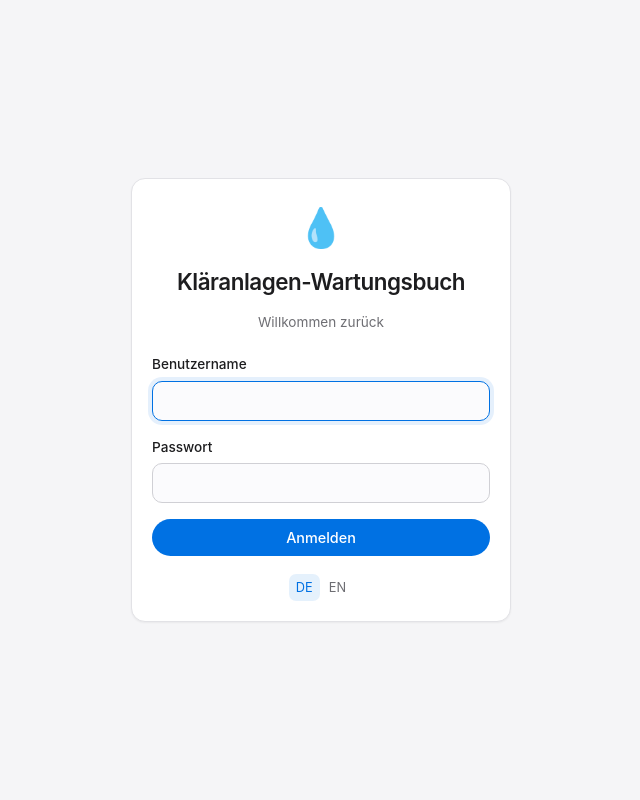
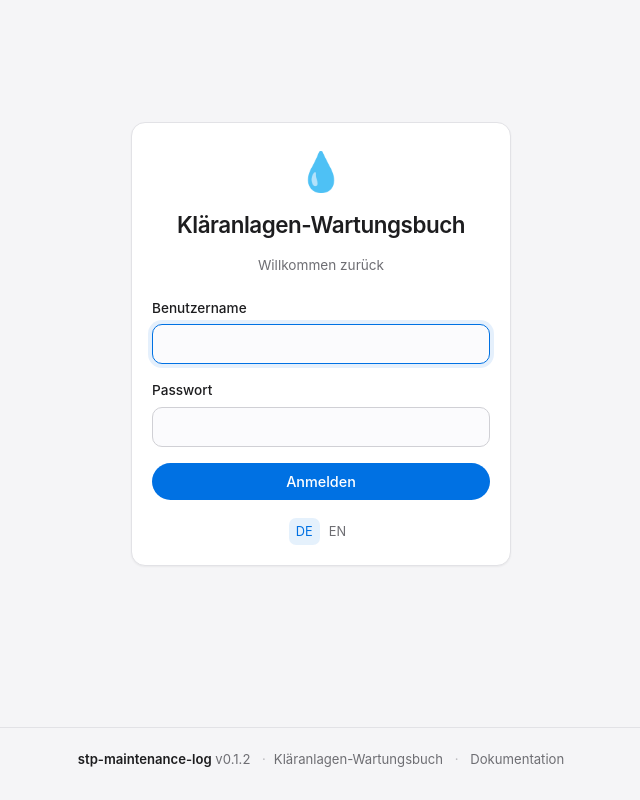
Before and after one commit to skyhell/stp-maintenance-log, a FastAPI app: page /login in a window 1280 px wide. Shown: the whole page, without its empty margins (319-959 px from the left). Run offline with FastAPI, Linux system fonts and the light colour scheme.

Commit message:
feat: add a site footer with app name, version and docs link on every page
Sticky-to-bottom footer showing 'stp-maintenance-log v<version> · <title> · Documentation' via a flex body layout; new footer.docs i18n key (DE/EN).

Co-Authored-By: Claude Opus 4.8 <noreply@anthropic.com>

```diff
--- a/app/i18n/de.json
+++ b/app/i18n/de.json
@@ -31,6 +31,7 @@
   "common.required": "Pflichtfeld",
   "common.close": "Schließen",
 
+  "footer.docs": "Dokumentation",
   "theme.toggle": "Design wechseln",
   "lang.label": "Sprache",
 
--- a/app/i18n/en.json
+++ b/app/i18n/en.json
@@ -31,6 +31,7 @@
   "common.required": "required",
   "common.close": "Close",
 
+  "footer.docs": "Documentation",
   "theme.toggle": "Toggle theme",
   "lang.label": "Language",
 
--- a/app/static/css/app.css
+++ b/app/static/css/app.css
@@ -72,7 +72,11 @@ body {
   line-height: 1.5;
   -webkit-font-smoothing: antialiased;
   font-size: 15px;
+  min-height: 100vh;
+  display: flex;
+  flex-direction: column;
 }
+body > main { flex: 1 0 auto; }
 
 a { color: var(--accent); text-decoration: none; }
 a:hover { text-decoration: underline; }
@@ -263,7 +267,22 @@ tbody tr:hover { background: var(--bg-elev-2); }
 .flash-error { background: var(--danger-soft); color: var(--danger); border-color: var(--danger); }
 
 /* ---------- Login ---------- */
-.auth-wrap { min-height: 100vh; display: grid; place-items: center; padding: 20px; }
+.auth-wrap { display: grid; place-items: center; padding: 40px 20px; }
+
+/* ---------- Site footer (on every page) ---------- */
+.site-footer {
+  flex-shrink: 0;
+  text-align: center;
+  padding: 22px 18px 30px;
+  margin-top: 40px;
+  border-top: 1px solid var(--border);
+  color: var(--text-muted);
+  font-size: 0.82rem;
+}
+.site-footer strong { color: var(--text); font-weight: 600; }
+.site-footer .sep { margin: 0 8px; opacity: 0.45; }
+.site-footer a { color: var(--text-muted); }
+.site-footer a:hover { color: var(--accent); }
 .auth-card { width: 100%; max-width: 380px; }
 .auth-logo { text-align: center; font-size: 2.4rem; margin-bottom: 8px; }
 
--- a/app/templates/base.html
+++ b/app/templates/base.html
@@ -55,6 +55,13 @@
     {% block content %}{% endblock %}
   </main>
 
+  <footer class="site-footer">
+    <strong>stp-maintenance-log</strong> v{{ app_version }}
+    <span class="sep">·</span>{{ t('app.title') }}
+    <span class="sep">·</span>
+    <a href="https://github.com/skyhell/stp-maintenance-log#readme" target="_blank" rel="noopener">{{ t('footer.docs') }}</a>
+  </footer>
+
   <script src="/static/js/app.js"></script>
   {% if current_user %}<script src="/static/vendor/alpine.min.js" defer></script>{% endif %}
   {% block scripts %}{% endblock %}
```
